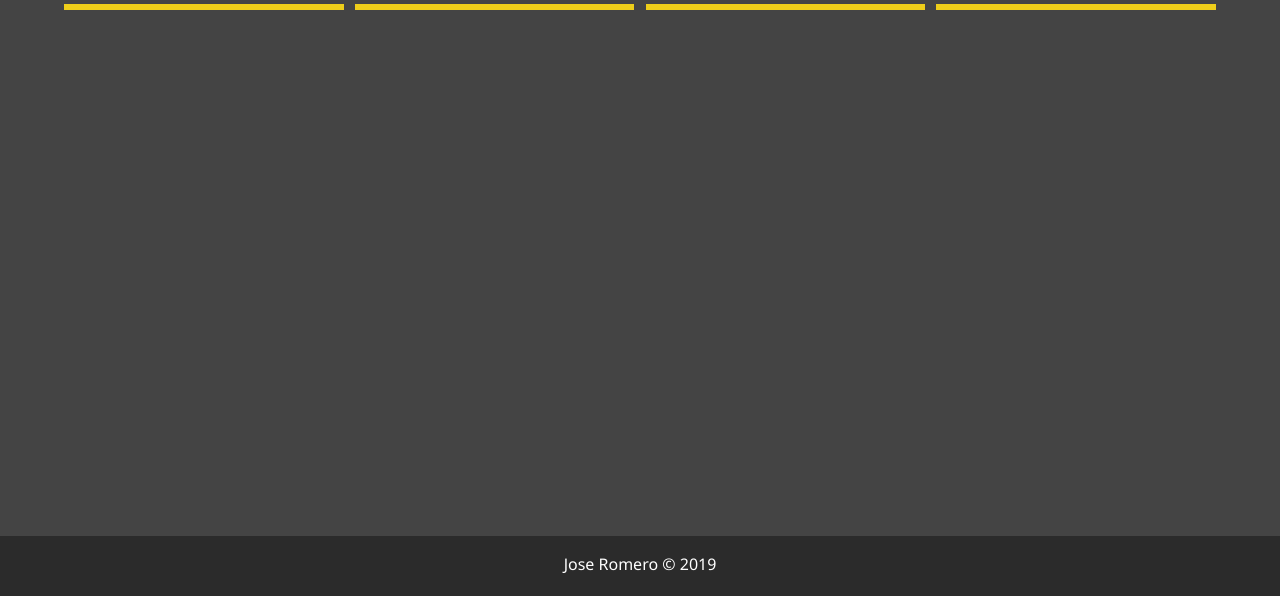
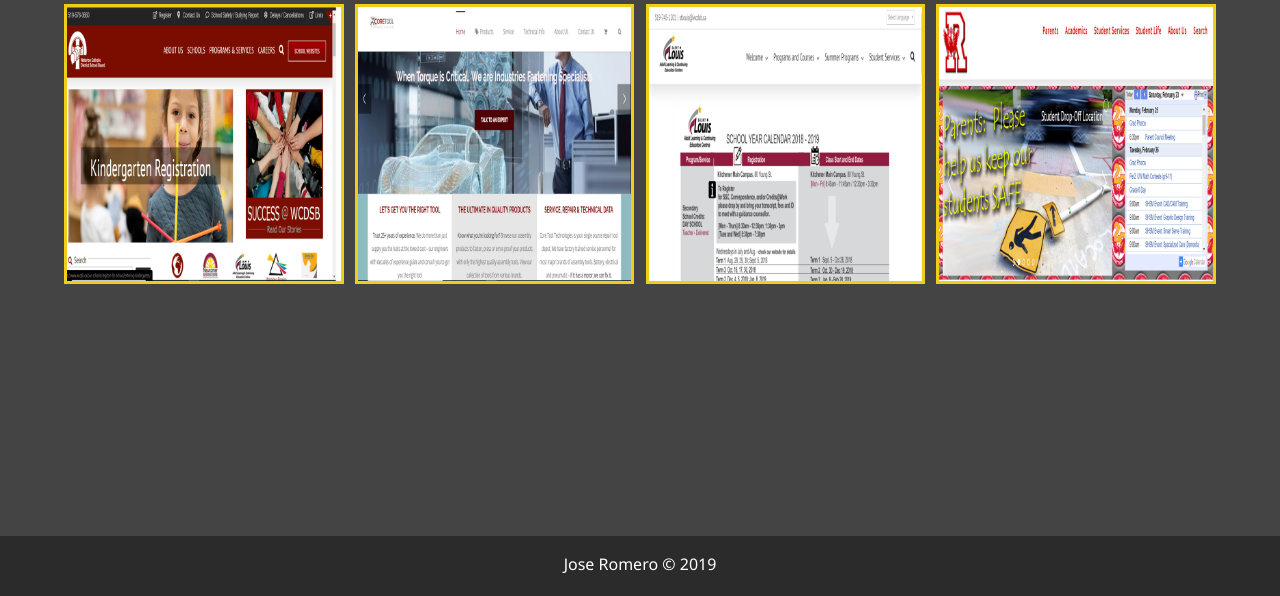
Before and after one commit to JRomero300/JoseRomeroPortfolio, a website: page work.html in a window 1280 px wide. Shown: the part 204-800 px from the top of the page. Drawn offline with Linux system fonts and the light colour scheme.

Commit message:
images and projects size

```diff
--- a/scss/_mobile.scss
+++ b/scss/_mobile.scss
@@ -2,7 +2,7 @@
 @include mediaXl {
   .projects {
     .title {
-      top: 50%;
+      top: 40%;
       font-size: 2em;
     }
     grid-template-columns: repeat(4, 1fr);
@@ -13,10 +13,10 @@
 @include mediaLg {
   .projects {
     .title {
-      top: 50%;
-      font-size: 4em;
+      top: 30%;
+      font-size: 2em;
     }
-    grid-template-columns: repeat(4, 1fr);
+    grid-template-columns: repeat(3, 1fr);
   }
 }
 
@@ -85,8 +85,8 @@
 
   .projects {
     .title {
-      font-size: 4em;
-      top: 30%;
+      font-size: 2em;
+      top: 40%;
       left: 50%;
     }
     grid-template-columns: repeat(1, 1fr);
```
Also changed, not shown: css/main.css, img/JosePortrait.jpg (added), img/background.jpg (added), img/josesmall.jpg (added), img/light_bulb_on.png (added), img/monitor.png (added), img/projects/Core.png (added), img/projects/Louis.png (added), img/projects/Resurrection.png (added), img/projects/WCDSB.png (added), img/tachometer_5.png (added).
